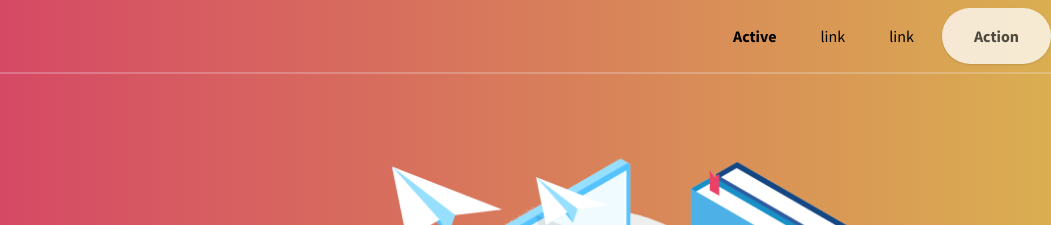
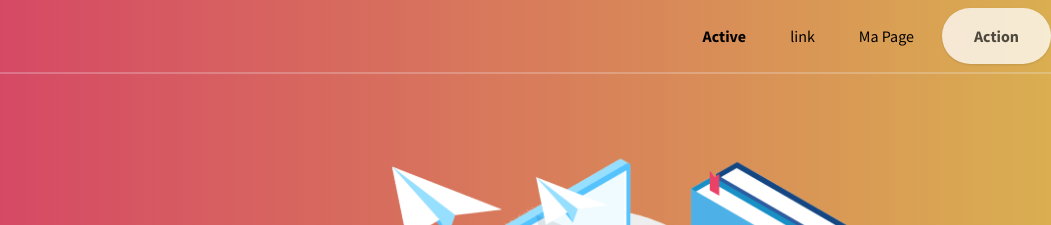
Before and after one commit to arnaudb-js/01-Demo, a plain HTML site: page 08-Katia.html in a window 1280 px wide. Shown: the top 225 px of the page, 229-1280 px from the left. Drawn offline with nearby package versions, Linux system fonts and the light colour scheme.

Commit message:
add MyPage

```diff
--- a/08-Katia.html
+++ b/08-Katia.html
@@ -99,8 +99,8 @@
             <li class="mr-3">
               <a
                 class="inline-block text-black no-underline hover:text-gray-800 hover:text-underline py-2 px-4"
-                href="#"
-                >link</a
+                href="./Katia/index.html"
+                >Ma Page</a
               >
             </li>
           </ul>
```
Also changed, not shown: Katia/index.html (added, +11 -0 lines).
